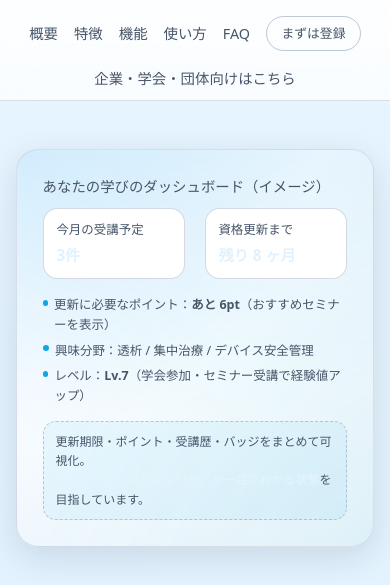
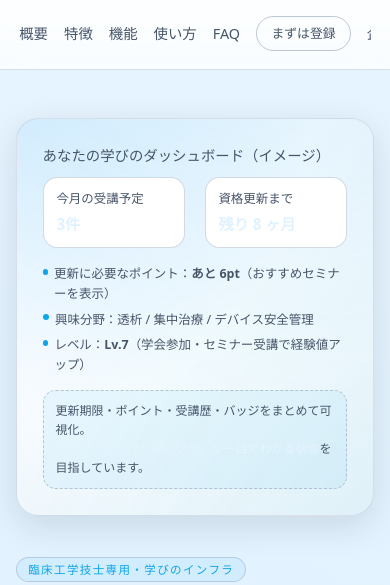
Before and after one commit to Ta-ful/manamed-lp, a plain HTML site: page index.html in a window 390 px wide. Shown: the part 62-647 px from the top of the page. Drawn offline with Linux system fonts and the light colour scheme.

Commit message:
docs: indexとorganizersページの内容を更新

```diff
--- a/index.html
+++ b/index.html
@@ -673,11 +673,15 @@
 
       .nav-links {
         display: flex;
-        flex-wrap: wrap;
-        justify-content: center;
+        flex-wrap: nowrap;
+        justify-content: flex-start;
         width: 100%;
         margin-top: 1rem;
         gap: 1rem;
+        overflow-x: auto;
+        -webkit-overflow-scrolling: touch;
+        white-space: nowrap;
+        padding-bottom: 0.5rem;
       }
     }
 
```
Also changed, not shown: organizers.html (+6 -2 lines).
